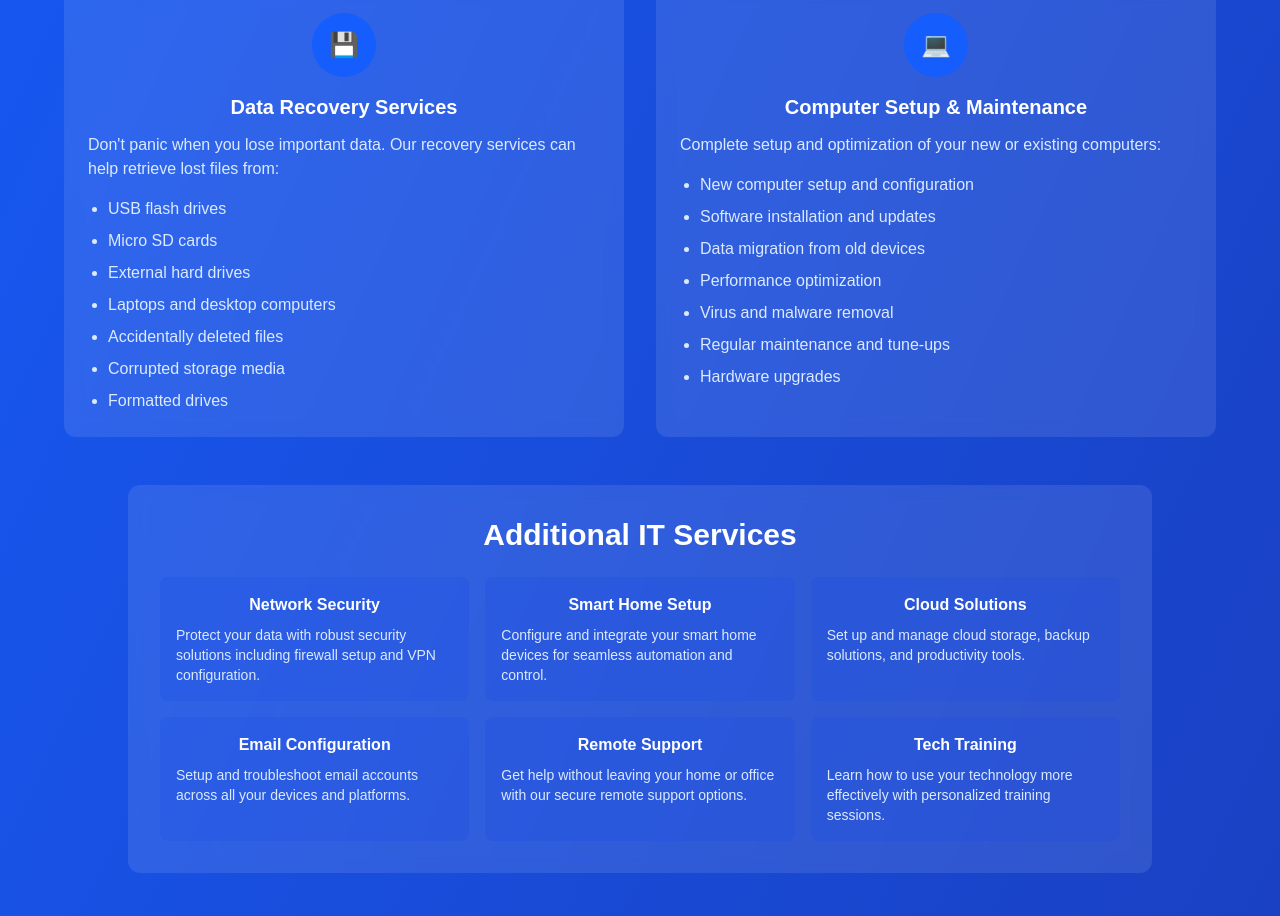
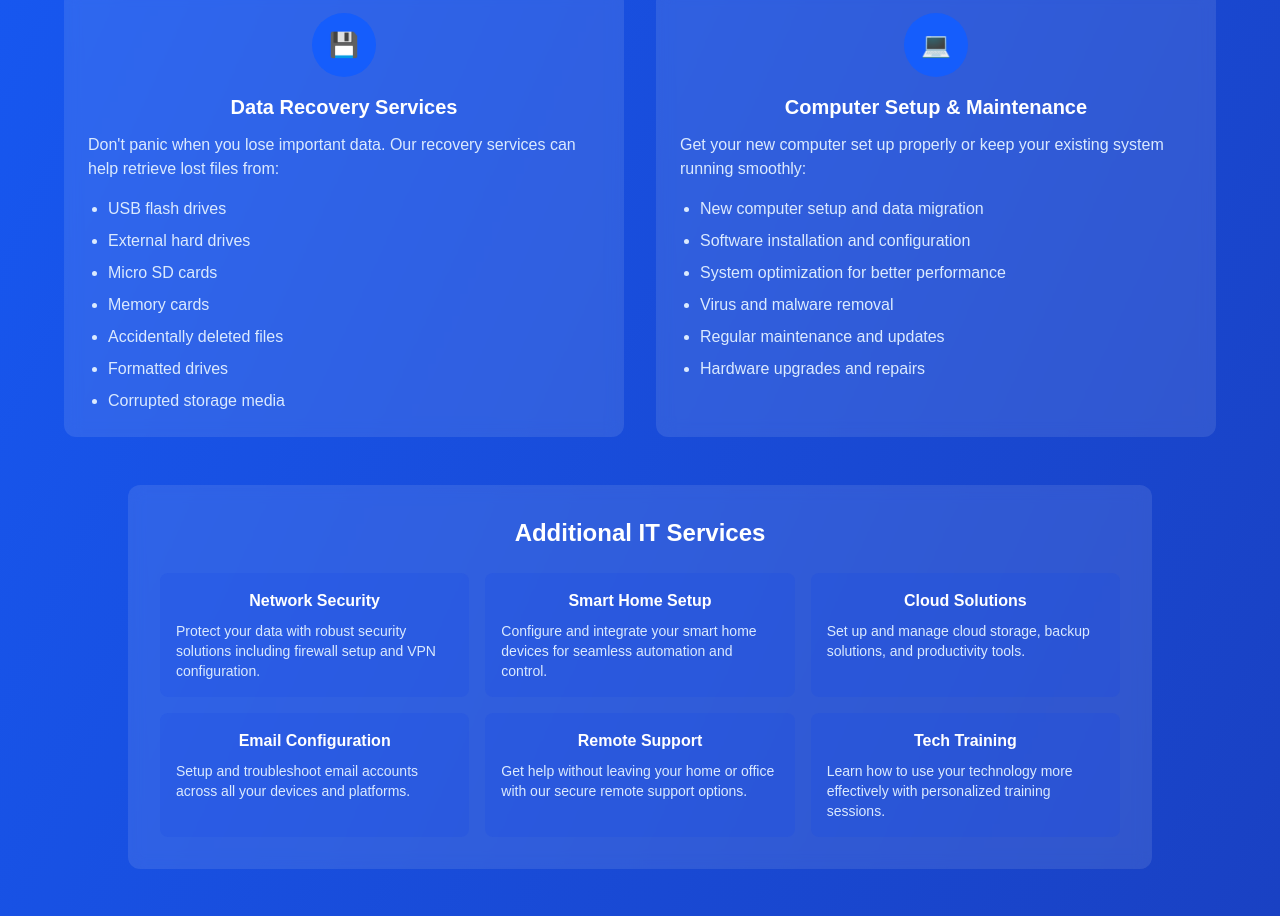
Before and after one commit to Calm-Solo/mcbride-technology-services, a Next.js app: page /it-support in a window 1280 px wide. Shown: the part 983-1899 px from the top of the page. Built offline with nearby package versions, Linux system fonts and the light colour scheme.

Commit message:
Refine IT Support page content and styling

```diff
--- a/src/app/it-support/page.tsx
+++ b/src/app/it-support/page.tsx
@@ -45,7 +45,7 @@ export default function ITSupport() {
       <div className="flex-grow flex flex-col items-center p-4 md:p-8">
         <h1 className="text-3xl md:text-5xl font-bold mb-6 md:mb-8 text-center">IT Support Services</h1>
         <p className="text-lg md:text-xl text-center max-w-3xl mb-10">
-          Professional IT support for businesses and individuals. From hardware setup to data recovery, we've got you covered.
+          Professional IT support for businesses and individuals. From hardware setup to data recovery, we&apos;ve got you covered.
         </p>
 
         {/* Hero Banner */}
@@ -104,16 +104,16 @@ export default function ITSupport() {
             </div>
             <h3 className="text-xl font-bold mb-3 text-center">Data Recovery Services</h3>
             <p className="text-blue-100 mb-4">
-              Don't panic when you lose important data. Our recovery services can help retrieve lost files from:
+              Don&apos;t panic when you lose important data. Our recovery services can help retrieve lost files from:
             </p>
             <ul className="list-disc pl-5 space-y-2 text-blue-100">
               <li>USB flash drives</li>
+              <li>External hard drives</li>
               <li>Micro SD cards</li>
-              <li>External hard drives</li>
-              <li>Laptops and desktop computers</li>
+              <li>Memory cards</li>
               <li>Accidentally deleted files</li>
+              <li>Formatted drives</li>
               <li>Corrupted storage media</li>
-              <li>Formatted drives</li>
             </ul>
           </div>
 
@@ -124,23 +124,22 @@ export default function ITSupport() {
             </div>
             <h3 className="text-xl font-bold mb-3 text-center">Computer Setup & Maintenance</h3>
             <p className="text-blue-100 mb-4">
-              Complete setup and optimization of your new or existing computers:
+              Get your new computer set up properly or keep your existing system running smoothly:
             </p>
             <ul className="list-disc pl-5 space-y-2 text-blue-100">
-              <li>New computer setup and configuration</li>
-              <li>Software installation and updates</li>
-              <li>Data migration from old devices</li>
-              <li>Performance optimization</li>
+              <li>New computer setup and data migration</li>
+              <li>Software installation and configuration</li>
+              <li>System optimization for better performance</li>
               <li>Virus and malware removal</li>
-              <li>Regular maintenance and tune-ups</li>
-              <li>Hardware upgrades</li>
+              <li>Regular maintenance and updates</li>
+              <li>Hardware upgrades and repairs</li>
             </ul>
           </div>
         </div>
 
         {/* Additional Services */}
         <div className="bg-white/10 backdrop-blur-sm p-6 md:p-8 rounded-xl max-w-5xl w-full mb-12">
-          <h2 className="text-2xl md:text-3xl font-bold mb-6 text-center">Additional IT Services</h2>
+          <h2 className="text-2xl font-bold mb-6 text-center">Additional IT Services</h2>
 
           <div className="grid grid-cols-1 md:grid-cols-3 gap-4">
             <div className="p-4 bg-blue-700/20 rounded-lg">
```
